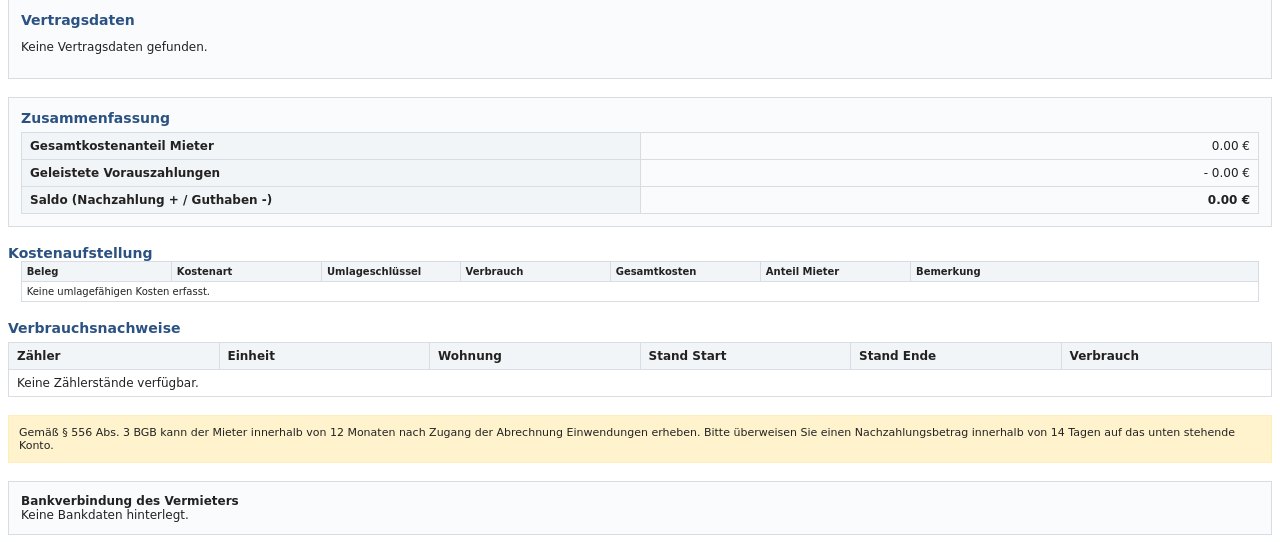
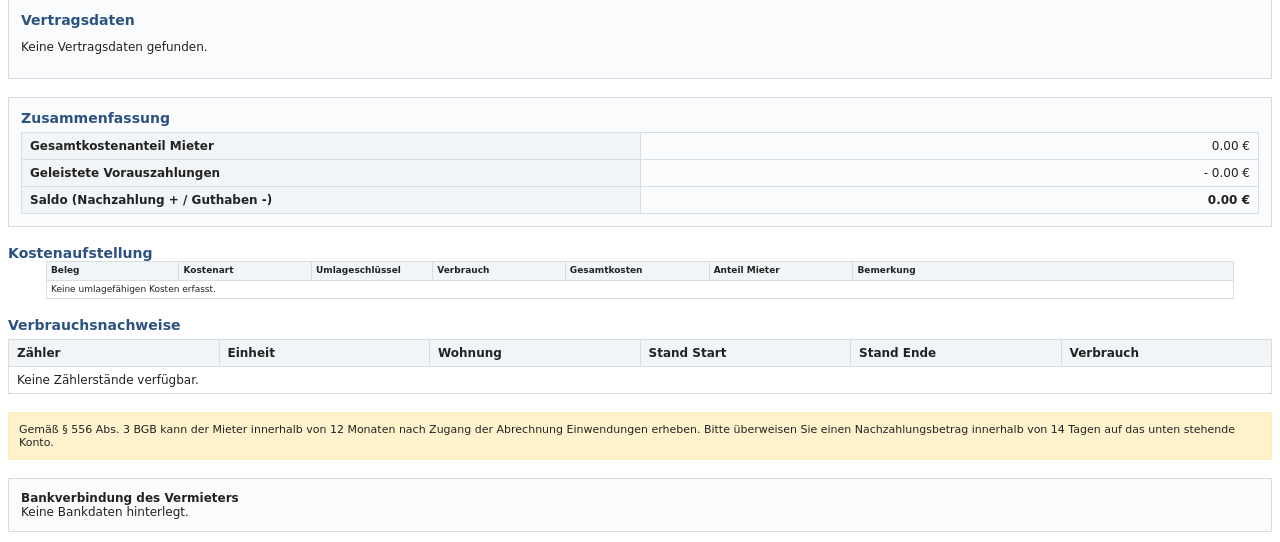
Before and after one commit to Crusha5/MietAssistent, a Flask app: template app/templates/settlements/pdf.html in a window 1280 px wide. Shown: the part 672-1214 px from the top of the page. Run offline with Flask 3, Linux system fonts and the light colour scheme; the template is opened without the code that fills it, so the values that code supplies are empty.

Commit message:
Tighten cost table width for settlement PDF

```diff
--- a/app/static/css/settlement_pdf.css
+++ b/app/static/css/settlement_pdf.css
@@ -101,22 +101,25 @@ h1, h2, h3, h4 {
 }
 
 .cost-table {
-    font-size: 10px;
-    width: 98%;
+    font-size: 9px;
+    width: 94%;
+    max-width: 94%;
     margin: 0 auto;
+    table-layout: fixed;
 }
 
 .cost-table th, .cost-table td {
-    padding: 4px 5px;
+    padding: 3px 4px;
+    line-height: 1.25;
 }
 
-.cost-table th:nth-child(1), .cost-table td:nth-child(1) { width: 12%; }
-.cost-table th:nth-child(2), .cost-table td:nth-child(2) { width: 12%; }
-.cost-table th:nth-child(3), .cost-table td:nth-child(3) { width: 11%; }
-.cost-table th:nth-child(4), .cost-table td:nth-child(4) { width: 12%; }
+.cost-table th:nth-child(1), .cost-table td:nth-child(1) { width: 11%; }
+.cost-table th:nth-child(2), .cost-table td:nth-child(2) { width: 11%; }
+.cost-table th:nth-child(3), .cost-table td:nth-child(3) { width: 10%; }
+.cost-table th:nth-child(4), .cost-table td:nth-child(4) { width: 11%; }
 .cost-table th:nth-child(5), .cost-table td:nth-child(5) { width: 12%; }
 .cost-table th:nth-child(6), .cost-table td:nth-child(6) { width: 12%; }
-.cost-table th:nth-child(7), .cost-table td:nth-child(7) { width: 29%; }
+.cost-table th:nth-child(7), .cost-table td:nth-child(7) { width: 33%; }
 
 .letter-block {
     padding-top: 10mm;
```
